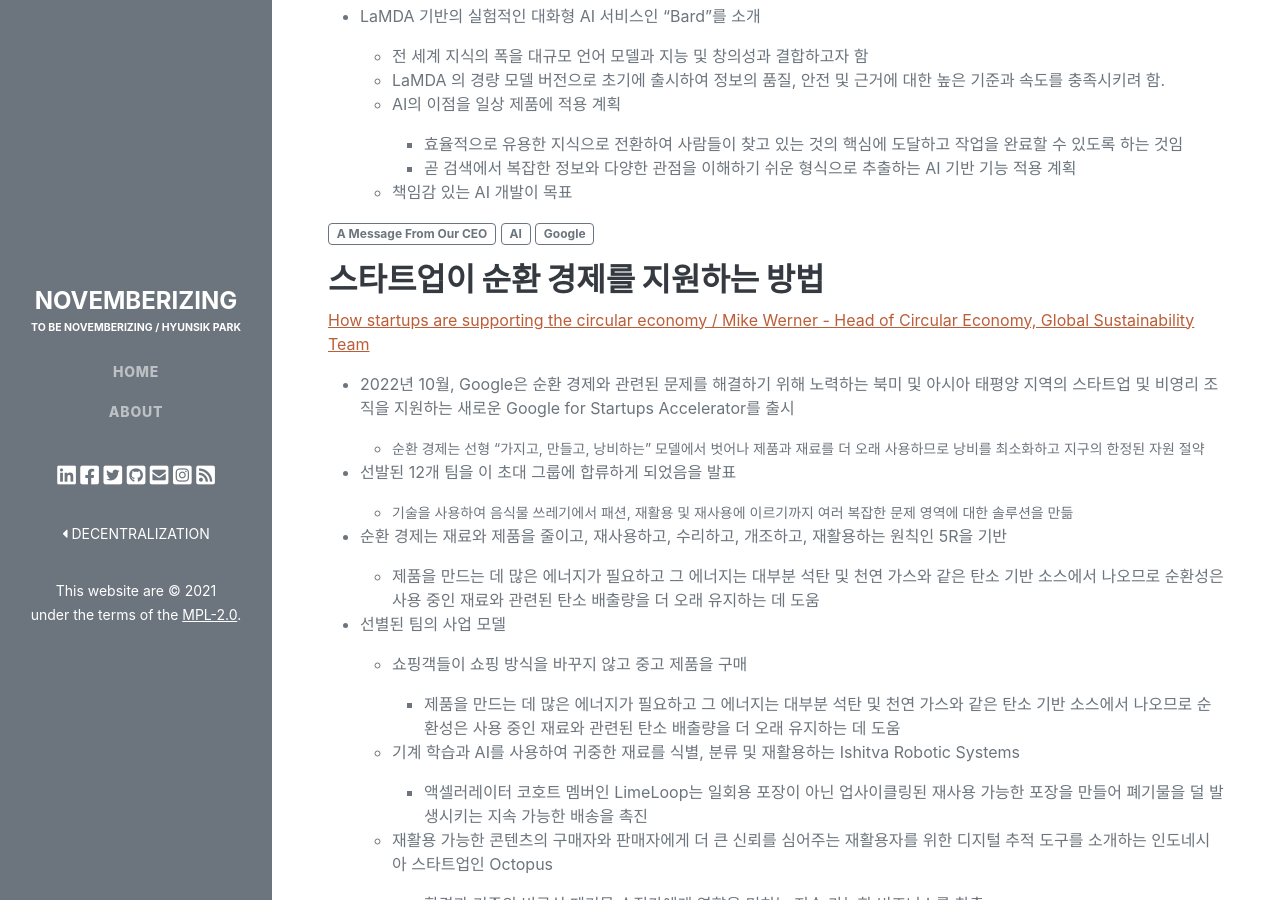
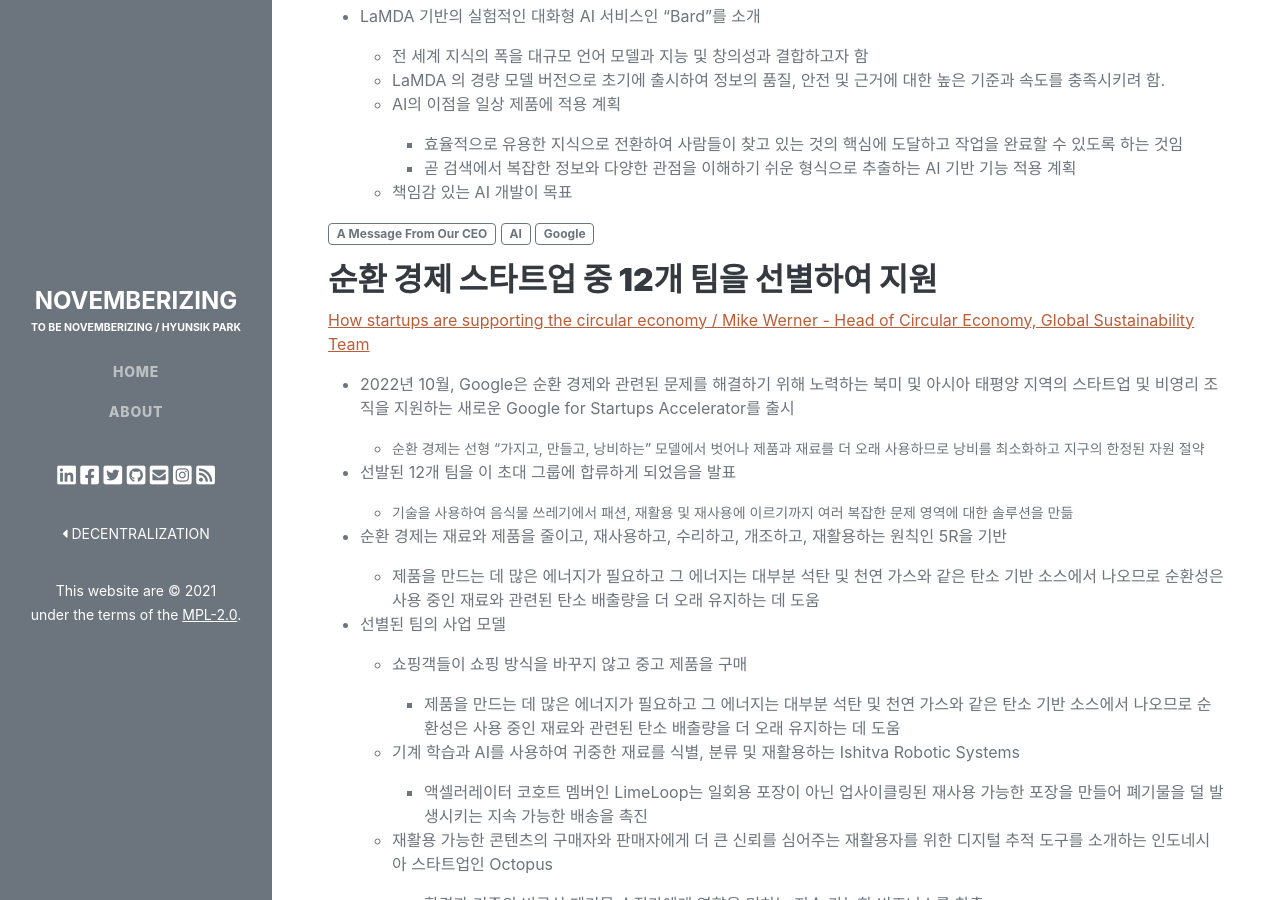
Before and after one commit to novemberizing/novemberizing.github.io, a Jekyll site: the page built from _posts/2023-02-07-NewsXDailyBrief.md, in a window 1280 px wide and 900 px high, scrolled down 326 px. Built offline with Jekyll 4.4.1, drawn with Linux system fonts in a browser that asks for light colours.

Commit message:
업데이트

```diff
--- a/_posts/2023-02-07-NewsXDailyBrief.md
+++ b/_posts/2023-02-07-NewsXDailyBrief.md
@@ -27,7 +27,7 @@
 <span class="badge badge-outline-secondary">AI</span>
 <span class="badge badge-outline-secondary">Google</span>
 
-### __스타트업이 순환 경제를 지원하는 방법__
+### __순환 경제 스타트업 중 12개 팀을 선별하여 지원__
 
 > [How startups are supporting the circular economy / Mike Werner - Head of Circular Economy, Global Sustainability Team](https://www.blog.google/outreach-initiatives/entrepreneurs/circular-economy-accelerator/)
 
```
